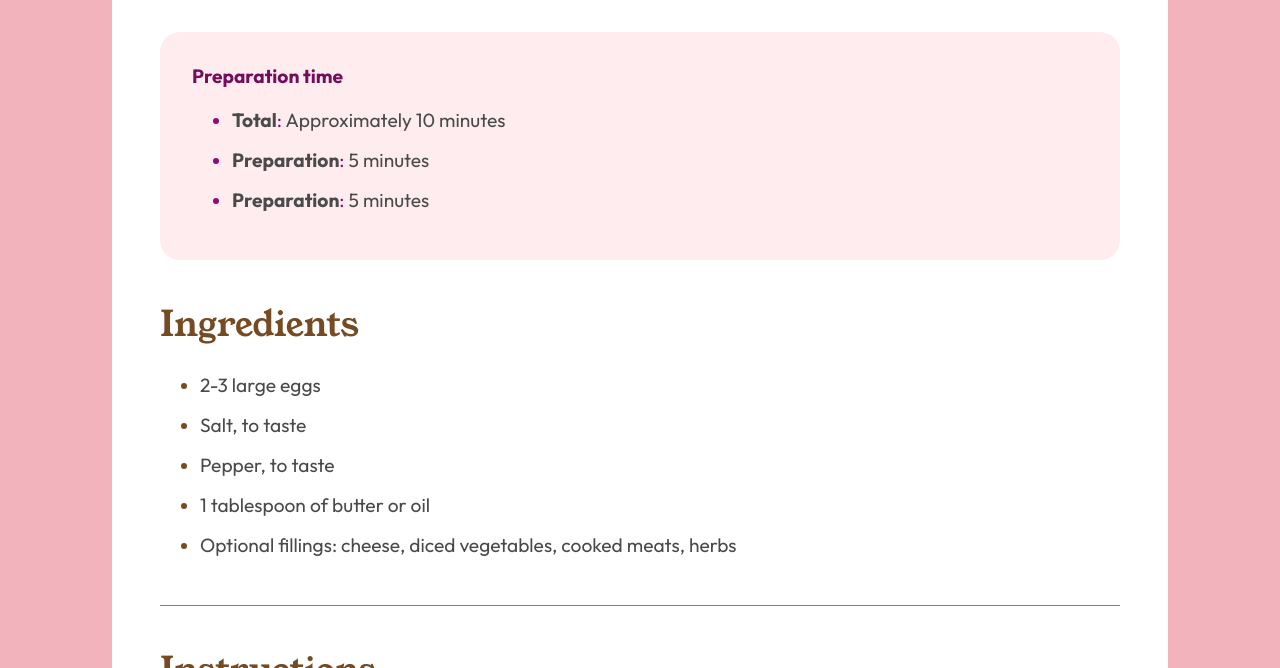
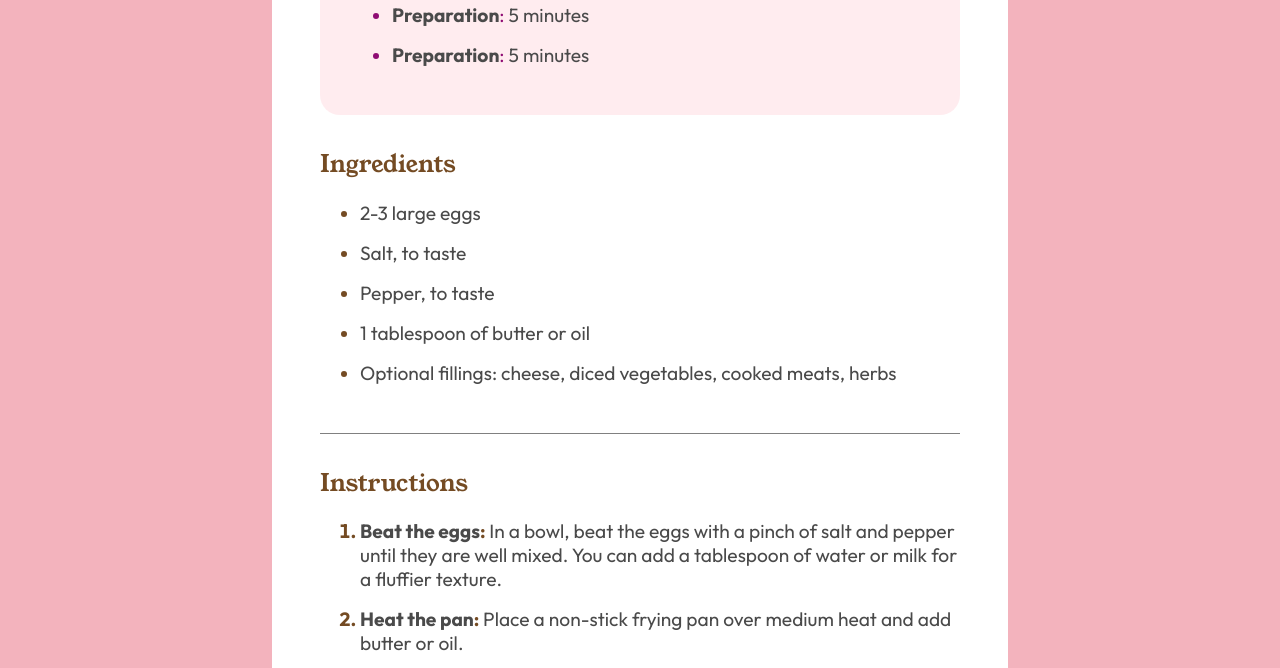
Before and after one commit to mr-bappy/FrontEnd-Mentor, a plain HTML site: page recipe-page-main/index.html in a window 1280 px wide. Shown: the part 773-1441 px from the top of the page. Drawn offline with Linux system fonts and the light colour scheme.

Commit message:
modified recipe-page-main html and css

```diff
--- a/recipe-page-main/style.css
+++ b/recipe-page-main/style.css
@@ -30,9 +30,10 @@ body::-webkit-scrollbar{
     display: none;
 }
 
+/* container styling */
 .container{
     background-color: white;
-    max-width: 60pc;
+    max-width: 40pc;
     margin: 100px auto;
     border-radius: 2pc;
     display: flex;
@@ -43,22 +44,11 @@ body::-webkit-scrollbar{
 }
 
 .container img{
-    max-width: 60pc;
+    max-width: 40pc;
     border-radius: 2pc;
 }
 
-h1{
-    font-family: headFont;
-    font-weight: lighter;
-    font-size: 2.2pc;
-    color: black;
-}
-
-.mainHeading {
-    font-size: 3.5pc;
-    margin: 1pc auto;
-}
-
+/* other styling */
 .prepareRecipe, .ingredientsRecipe, .instructionRecipe, .nutritionRecipe{
     width: 100%;
 }
@@ -77,10 +67,29 @@ h1{
     margin: 2pc;
 }
 
+
+/* heading styling */
+.ingredientsRecipe h1, .instructionRecipe h1, .nutritionRecipe h1{
+    color: rgb(116, 75, 35);
+}
+
 h2{
     color: rgb(115, 14, 93);
 }
 
+h1{
+    font-family: headFont;
+    font-weight: lighter;
+    font-size: 1.5pc;
+    color: black;
+}
+
+.mainHeading {
+    font-size: 2.5pc;
+    margin: 1pc auto;
+}
+
+/* li styling */
 li{
     margin-bottom: 1pc;
 }
@@ -91,10 +100,6 @@ li:last-child{
 
 li .boldText {
     color: rgb(74, 74, 74);
-}
-
-.ingredientsRecipe h1, .instructionRecipe h1, .nutritionRecipe h1{
-    color: rgb(116, 75, 35);
 }
 
 .ingredientsRecipe li, span{
@@ -119,6 +124,7 @@ li .boldText {
     color: rgb(116, 75, 35);
 }
 
+/* table styling */
 table{
     /* border: 1px solid red; */
     width: 100%;
@@ -137,6 +143,7 @@ tr:last-child td{
     border:  none;
 }
 
+/* responsive styling */
 @media all and (max-width:800px) and (min-width:200px){
 
     /* *{
```
Also changed, not shown: recipe-page-main/index.html (+7 -0 lines).
